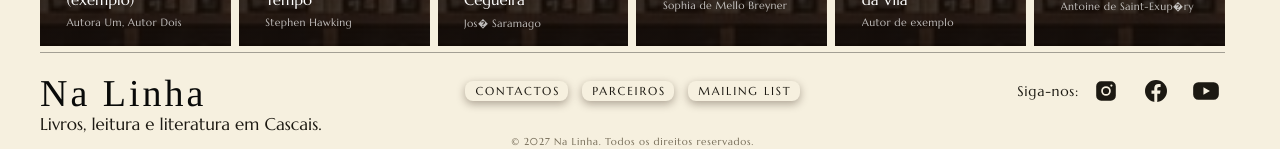
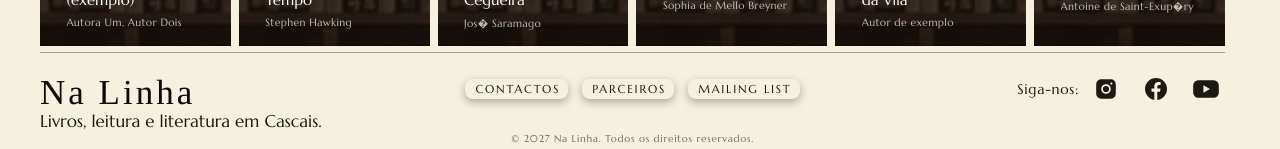
Before and after one commit to andrecavgon/pdfview, a Next.js app in the folder nalinha-next/: page / in a window 1280 px wide. Shown: the part 1801-1950 px from the top of the page. Built offline with nearby package versions, Linux system fonts and the light colour scheme; no server answers; a web font is replaced by a local one.

Commit message:
Rodapé: logo do site ligeiramente mais pequeno, mantendo a distância ao texto
Co-Authored-By: Claude Sonnet 5.5 <noreply@anthropic.com>
Claude-Session: https://claude.ai/code/session_015HzgDnkTbYXF6YvHFCfK4X

```diff
--- a/nalinha-next/app/globals.css
+++ b/nalinha-next/app/globals.css
@@ -343,8 +343,8 @@ nav .top.active,nav .top.active:hover,nav .top.act-d{color:#fff}
 @media (min-width:761px){
   .foot{display:grid;grid-template-columns:1fr auto 1fr;align-items:center;gap:0 16px}
   .foot-brand{grid-column:1;grid-row:1;order:0}
-  .foot-texts{grid-column:2;grid-row:1;order:0;flex:none;align-self:start;margin-top:16px}
-  .redes{grid-column:3;grid-row:1;order:0;justify-self:end;align-self:start;margin-top:7px}
+  .foot-texts{grid-column:2;grid-row:1;order:0;flex:none;align-self:start;margin-top:14.5px}
+  .redes{grid-column:3;grid-row:1;order:0;justify-self:end;align-self:start;margin-top:5.5px}
   .foot small{grid-column:1/-1;grid-row:2;order:0;margin-top:2px}
 }
 @media (max-width:760px){.foot-links .foot-texts button{font-size:10px;letter-spacing:1.2px;height:18px;padding:0 5.5px 0 7px}.foot-texts{gap:8px 6px}}
@@ -353,8 +353,8 @@ footer::before{content:"";display:block;height:1px;background:#fffae8;mix-blend-
 /* Logótipo em texto: Herr Von Muellerhoff */
 .wordmark{display:block;font-family:'Herr Von Muellerhoff',cursive;font-weight:400;line-height:1;color:#fffae8;white-space:nowrap;mix-blend-mode:difference;letter-spacing:3px;text-rendering:geometricPrecision;-webkit-font-smoothing:antialiased;-moz-osx-font-smoothing:grayscale;font-kerning:normal;width:auto;aspect-ratio:auto}
 .masthead .wordmark{font-size:54px;margin:0 26px;position:relative;top:9px;width:auto}
-.foot .wordmark{font-size:38px;width:auto}
+.foot .wordmark{font-size:35px;width:auto}
 @media (max-width:760px){
   .masthead .wordmark{font-size:26px;letter-spacing:1.5px;margin:0 12px;top:5px}
-  .foot .wordmark{font-size:23px;letter-spacing:1.5px}
+  .foot .wordmark{font-size:21px;letter-spacing:1.5px}
 }
```
Also changed, not shown: 1 other file (tests, documents, lock files or other folders).
